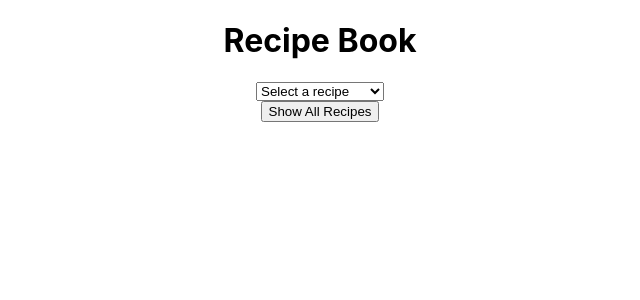
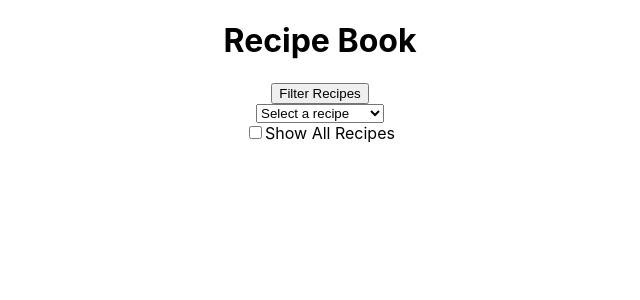
Before and after one commit to MaxKruger123/InteractiveRecipeBook, a React (Create React App) app in the folder interactiverecipebook/: page / in a window 1280 px wide. Shown: the top 300 px of the page, without its empty margins (320-960 px from the left). Built offline with nearby package versions, Linux system fonts and the light colour scheme.

Commit message:
Fixed all current bugs
Fixed filtering, UX and show all recipes button

```diff
--- a/interactiverecipebook/src/App.js
+++ b/interactiverecipebook/src/App.js
@@ -4,14 +4,11 @@ import React, { useState } from 'react';
 import Recipe from './Recipe';
 import RecipeDropdown from './recipeDropdown';
 
-
-
-  // Different individuaol recipes
+// Define individual recipes
 const pizzaRecipe = {
   name: 'Homemade Pizza',
   ingredients: [
     'Cheese',
-      'Sausage',
     'Flour',
     'Instant yeast',
     'Origanum',
@@ -21,7 +18,7 @@ import RecipeDropdown from './recipeDropdown';
     'Sugar'
   ],
   cookTime: '12 minutes',
-    dietaryRestrictions: 'contains gluten and cheese'
+  dietaryRestrictions: 'Vegetarian'
 };
 
 const chickenKormaRecipe = {
@@ -37,7 +34,7 @@ import RecipeDropdown from './recipeDropdown';
     'Sugar'
   ],
   cookTime: '30 minutes',
-    dietaryRestrictions: 'contains milk'
+  dietaryRestrictions: 'Meat-Lover'
 };
 
 const omelleteRecipe = {
@@ -46,25 +43,17 @@ import RecipeDropdown from './recipeDropdown';
     'Milk',
     'flour',
     '3 eggs',
-      'chorico',
      'Salt',
     'Tomato',
   ],
   cookTime: '30 minutes',
-    dietaryRestrictions: 'contains milk'
+  dietaryRestrictions: 'Gluten-Free'
 };
 
-
-  const AllRecipesButton = ({ onClick }) => {
-    return (
-      <button onClick={onClick}>Show All Recipes</button>
-    );
-  };
-
-
-//App component
 const App = () => {
   const [selectedRecipe, setSelectedRecipe] = useState(null);
+  const [selectedDietaryRestrictions, setSelectedDietaryRestrictions] = useState([]);
+  const [showFilter, setShowFilter] = useState(false);
   const [showAllRecipes, setShowAllRecipes] = useState(false);
 
   const handleSelectRecipe = (recipeName) => {
@@ -73,26 +62,80 @@ const App = () => {
     setShowAllRecipes(false);
   };
 
-  const handleShowAllRecipes = () => {
-    setShowAllRecipes(true);
-    setSelectedRecipe(null);
+  const handleShowAllRecipesChange = (event) => {
+    setShowAllRecipes(event.target.checked);
+    setSelectedRecipe(null); // Reset selected recipe to null when show all recipes checkbox is changed
+  };
+
+  const handleShowFilter = () => {
+    setShowFilter(prevState => !prevState);
+  };
+
+  const handleDietaryRestrictionChange = (restriction) => {
+    if (selectedDietaryRestrictions.includes(restriction)) {
+      setSelectedDietaryRestrictions(selectedDietaryRestrictions.filter(item => item !== restriction));
+    } else {
+      setSelectedDietaryRestrictions([...selectedDietaryRestrictions, restriction]);
+    }
   };
 
   const recipes = [pizzaRecipe, chickenKormaRecipe, omelleteRecipe];
 
+  const filteredRecipes = showAllRecipes
+  ? recipes
+  : recipes.filter(recipe => {
+      return selectedDietaryRestrictions.some(restriction =>
+        recipe.dietaryRestrictions.includes(restriction)
+      );
+    });
+
   return (
     <div className="container">
       <h1>Recipe Book</h1>
-      {/* Render the RecipeDropdown component and pass the recipes array and onSelectRecipe function */}
+      <div>
+        <button onClick={handleShowFilter}>Filter Recipes</button>
+        {showFilter && (
+          <div>
+            <label>
+              <input
+                type="checkbox"
+                checked={selectedDietaryRestrictions.includes('Vegetarian')}
+                onChange={() => handleDietaryRestrictionChange('Vegetarian')}
+              />
+              Vegetarian
+            </label>
+            <label>
+              <input
+                type="checkbox"
+                checked={selectedDietaryRestrictions.includes('Gluten-Free')}
+                onChange={() => handleDietaryRestrictionChange('Gluten-Free')}
+              />
+              Gluten-Free
+            </label>
+            <label>
+              <input
+                type="checkbox"
+                checked={selectedDietaryRestrictions.includes('Meat-Lover')}
+                onChange={() => handleDietaryRestrictionChange('Meat-Lover')}
+              />
+              Meat-Lover
+            </label>
+          </div>
+        )}
+      </div>
       <RecipeDropdown recipes={recipes} onSelectRecipe={handleSelectRecipe} />
-      {/* Render the AllRecipesButton component and pass the onClick function */}
-      <AllRecipesButton onClick={handleShowAllRecipes} />
-      {/* Render the Recipe component with the selected recipe details if selectedRecipe is not null */}
+      <label>
+        <input
+          type="checkbox"
+          checked={showAllRecipes}
+          onChange={handleShowAllRecipesChange}
+        />
+        Show All Recipes
+      </label>
       {selectedRecipe && <Recipe recipe={selectedRecipe} />}
-      {/* Render all recipes if showAllRecipes is true */}
-      {showAllRecipes && (
+      {!selectedRecipe && (
         <div>
-          {recipes.map((recipe, index) => (
+          {filteredRecipes.map((recipe, index) => (
             <Recipe key={index} recipe={recipe} />
           ))}
         </div>
@@ -101,5 +144,4 @@ const App = () => {
   );
 };
 
-
 export default App;
```
Lines whose indentation alone changed are shown as unchanged.
